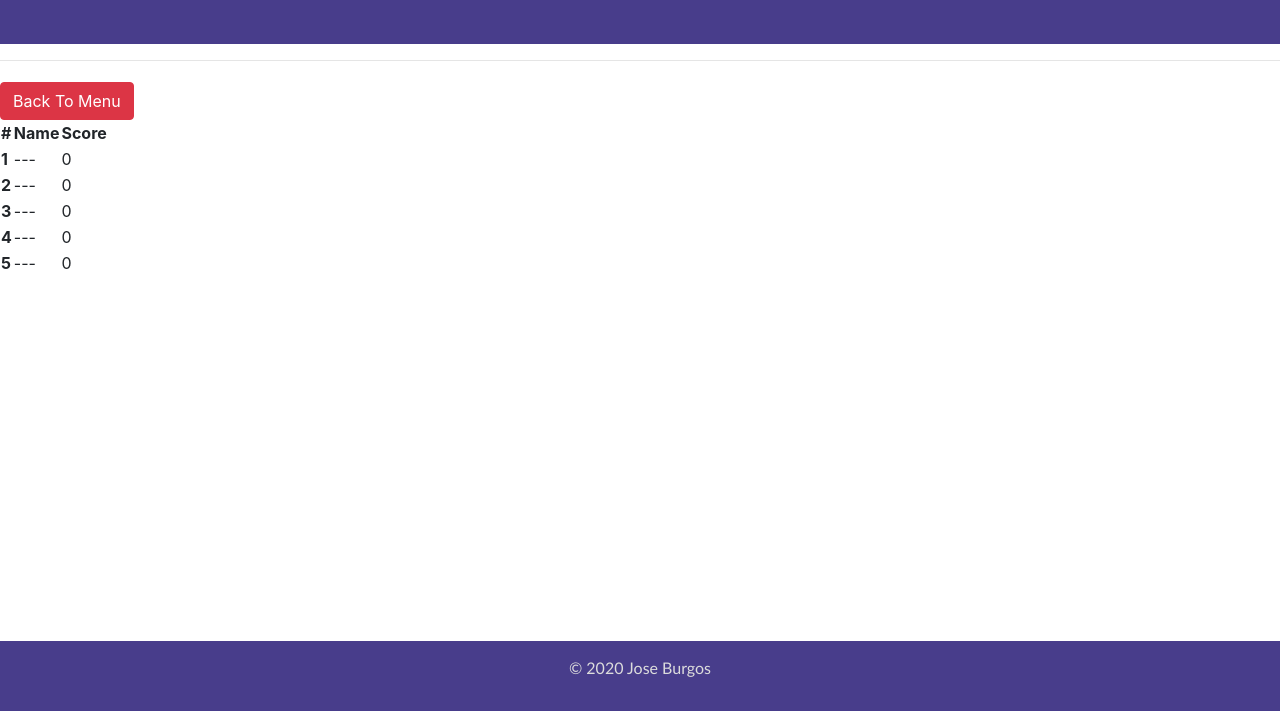
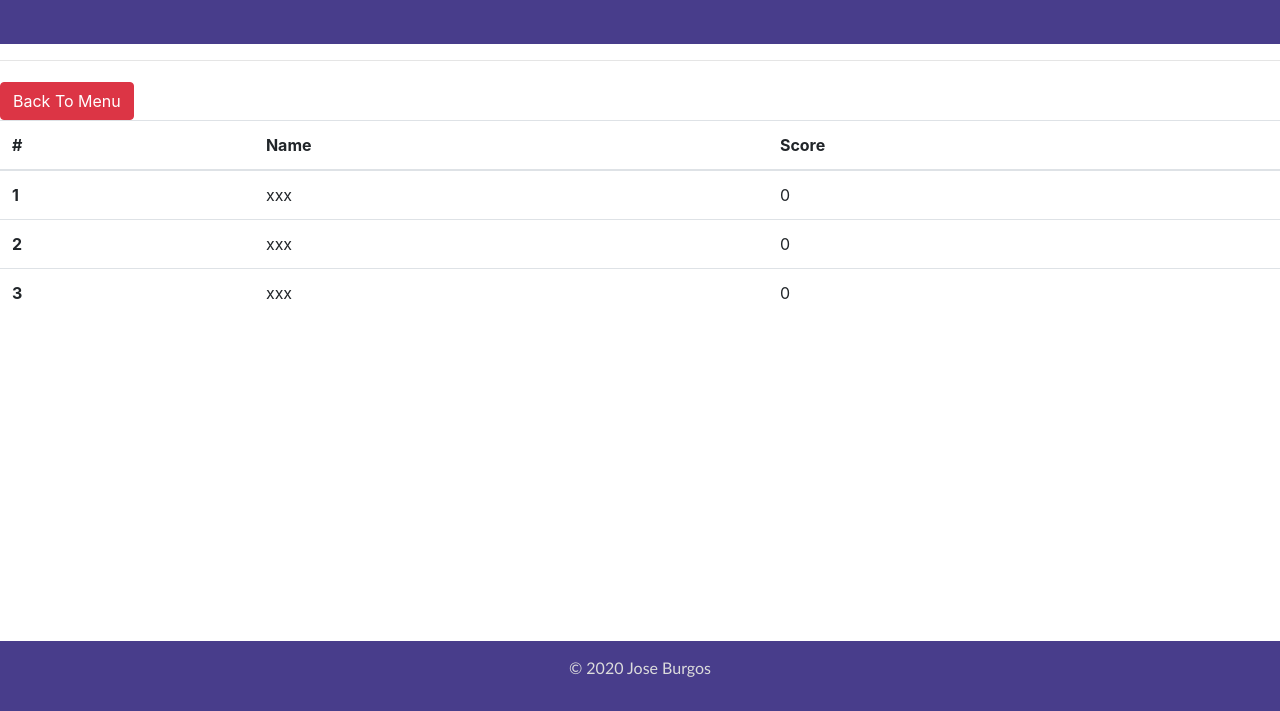
Before and after one commit to JoseBurgos1993/04-Homework-JoseBurgos, a plain HTML site: page index.html in a window 1280 px wide. Both pictures are taken after a click on the button "HIGHSCORES". Shown: the part 89-800 px from the top of the page. Drawn offline with nearby package versions, Linux system fonts and the light colour scheme.

Commit message:
Everything is working. Now time to clean up and organize

```diff
--- a/index.html
+++ b/index.html
@@ -48,7 +48,7 @@
             <container>
                 <button type="back" id="backToMenu" class="btn btn-danger">Back To Menu</button>
 
-                <table id="table">
+                <table id="table" class="table">
                     <thead>
                         <tr>
                             <th scope="col">#</th>
@@ -59,28 +59,18 @@
                     <tbody>
                         <tr>
                             <th scope="row">1</th>
-                            <td>---</td>
-                            <td>0</td>
+                            <td></td>
+                            <td></td>
                         </tr>
                         <tr>
                             <th scope="row">2</th>
-                            <td>---</td>
-                            <td>0</td>
+                            <td></td>
+                            <td></td>
                         </tr>
                         <tr>
                             <th scope="row">3</th>
-                            <td>---</td>
-                            <td>0</td>
-                        </tr>
-                        <tr>
-                            <th scope="row">4</th>
-                            <td>---</td>
-                            <td>0</td>
-                        </tr>
-                        <tr>
-                            <th scope="row">5</th>
-                            <td>---</td>
-                        <td>0</td>
+                            <td></td>
+                            <td></td>
                         </tr>
                     </tbody>
                 </table>
@@ -129,7 +119,7 @@
                     </div>
                     <button type="submit" id="submit" class="btn btn-primary">Submit</button>
                 </form>
-                <button type="back" id="backToMenu" class="btn btn-danger">Back To Menu</button>
+                <button type="back" id="backToMenu2" class="btn btn-danger">Back To Menu</button>
             </div>
         </content>
         <!---->
--- a/script.js
+++ b/script.js
@@ -17,10 +17,11 @@ const rightorwrong = document.getElementById("rightorwrong");
 const endMessage   = document.getElementById("endMessage");
 const form         = document.getElementById("form");
 const backToMenu   = document.getElementById("backToMenu");
+const backToMenu2  = document.getElementById("backToMenu2");
 const submit       = document.getElementById("submit");
 const highscore    = document.getElementsByClassName("highscore");
+const table        = document.getElementById("table").rows;
 
-//const table        = document.getElementById("table").rows;
 console.log(table);
 
 let name = "";
@@ -39,12 +40,12 @@ let recordScores = [0,0,0];
 if(localStorage.getItem("storedNames") === null){
   localStorage.setItem("storedNames",recordNames);
 } else{
-  recordNames = localStorage.getItem("storedNames");
+  recordNames = localStorage.getItem("storedNames").split(',');
 }
 if(localStorage.getItem("storedScores") === null){
   localStorage.setItem("storedScores",recordScores);
 } else{
-  recordScores = localStorage.getItem("storedScores");
+  recordScores = localStorage.getItem("storedScores").split(',');
 }
 
 // Questions and Answers \\
@@ -94,6 +95,8 @@ answerTwo.addEventListener("click", function(){ choice(2); });
 answerThree.addEventListener("click", function(){ choice(3); });
 
 backToMenu.addEventListener("click", function(){ returnToMenu(); });
+backToMenu2.addEventListener("click", function(){ returnToMenu(); });
+
 submit.addEventListener("click", function(){
   event.preventDefault();
   name = document.getElementById("playerInitials").value;
@@ -226,16 +229,20 @@ function changeRecords(){
 
     recordNames[2] = name;
   }
+  localStorage.setItem("storedNames",recordNames);
+  localStorage.setItem("storedScores",recordScores);
 
 }
 function highScoreScreen(){
   document.getElementsByClassName('mainmenu')[0].style.display = "none";
   document.getElementsByClassName('highscore')[0].style.display = "block";
-  //for(let i=1; i<6; i++){
-  //
-  //  table.childNodes[i].childNodes[1] = recordNames[i-1];
-  //  table.childNodes[i].childNodes[2] = recordScores[i-1];
-  //}
+  for(let i=1; i<4; i++){
+    table[i].cells[1].textContent = recordNames[i-1];
+    table[i].cells[2].textContent = recordScores[i-1];
+  }
+
+  //console.log("Row 2, Score = " + table[2].cells[2].textContent);
+  //console.log("recordscores[2] = " + recordScores[2]);
 }
 function returnToMenu(){
   document.getElementsByClassName('highscore')[0].style.display = "none";
```
